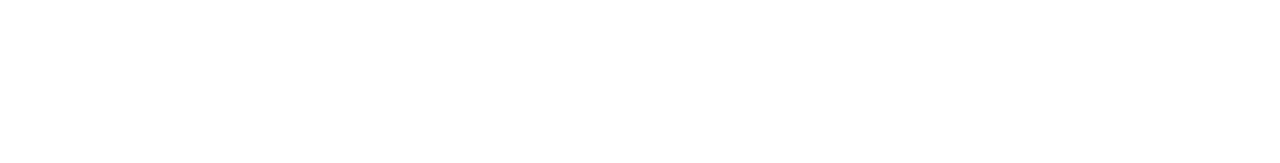
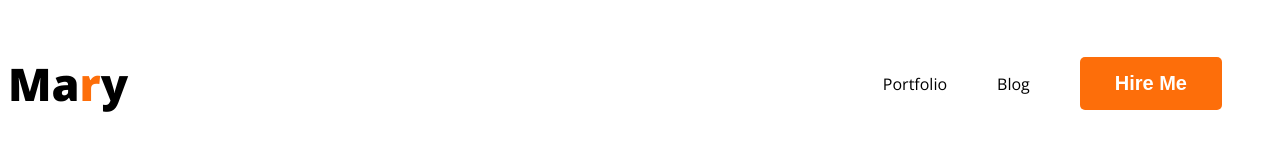
Before and after one commit to jamil986/2nd-portfolio, a plain HTML site: page index.html in a window 1280 px wide. Drawn offline with nearby package versions, Linux system fonts and the light colour scheme.

Commit message:
added nav

```diff
--- a/index.html
+++ b/index.html
@@ -3,18 +3,32 @@
 <head>
     <meta charset="UTF-8">
     <meta name="viewport" content="width=device-width, initial-scale=1.0">
-    <title>Document</title>
+    <title>Web Portfolio</title>
+    <link rel="preconnect" href="https://fonts.googleapis.com">
+<link rel="preconnect" href="https://fonts.gstatic.com" crossorigin>
+<link href="https://fonts.googleapis.com/css2?family=Open+Sans:ital,wght@0,300..800;1,300..800&display=swap" rel="stylesheet">
     <link rel="stylesheet" href="style/portfolio.css">
 </head>
+
 <body>
     <header>
+        <nav>
+            <h3 class="nav-title">Ma<span class="text-primary">r</span>y</h3>
+            <ul>
+                <li>Portfolio</li>
+                <li>Blog</li>
+                <li><button class="btn-primary">Hire Me</button></li>
+            </ul>
+        </nav>
+    </header>
 
-    </header>
     <main>
 
     </main>
+
     <footer>
 
     </footer>
+
 </body>
 </html>
--- a/style/portfolio.css
+++ b/style/portfolio.css
@@ -0,0 +1,42 @@
+/* common sheard style*/
+body {
+    font-family: "Open Sans", sans-serif;
+    font-optical-sizing: auto;
+}
+
+/* nav related style*/
+nav {
+    display: flex;
+    justify-content: space-between;
+    align-items: center;
+}
+
+.text-primary {
+    color: rgb(253, 110, 10);
+}
+
+.nav-title {
+    font-size: 45px;
+    font-weight: 800;
+    rgb(24, 24, 24)
+}
+
+nav>ul {
+    display: flex;
+    align-items:center;
+}
+
+nav li {
+    list-style: none;
+    margin-right: 50px;
+}
+
+.btn-primary {
+    border-radius: 5px;
+    background: rgb(253, 110, 10);
+    border:0;
+    font-size: 20px;
+    font-weight:700;
+    color:white;
+    padding:15px 35px;
+}
```
